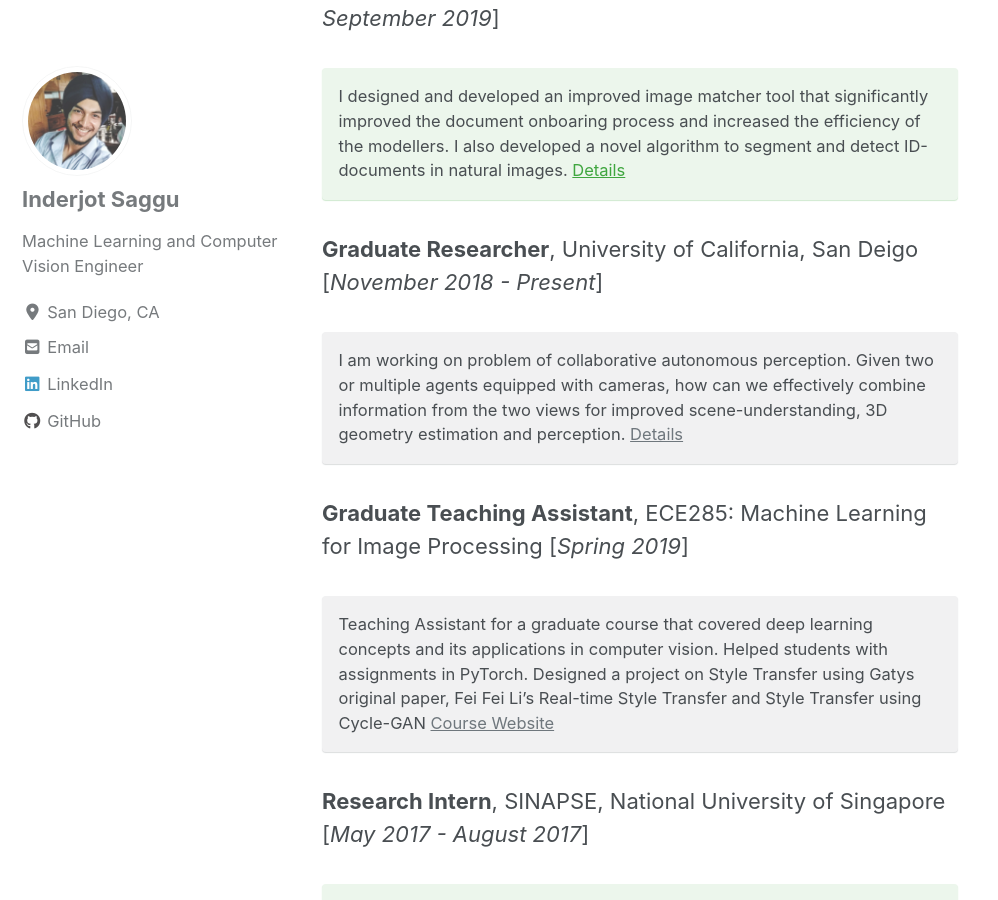
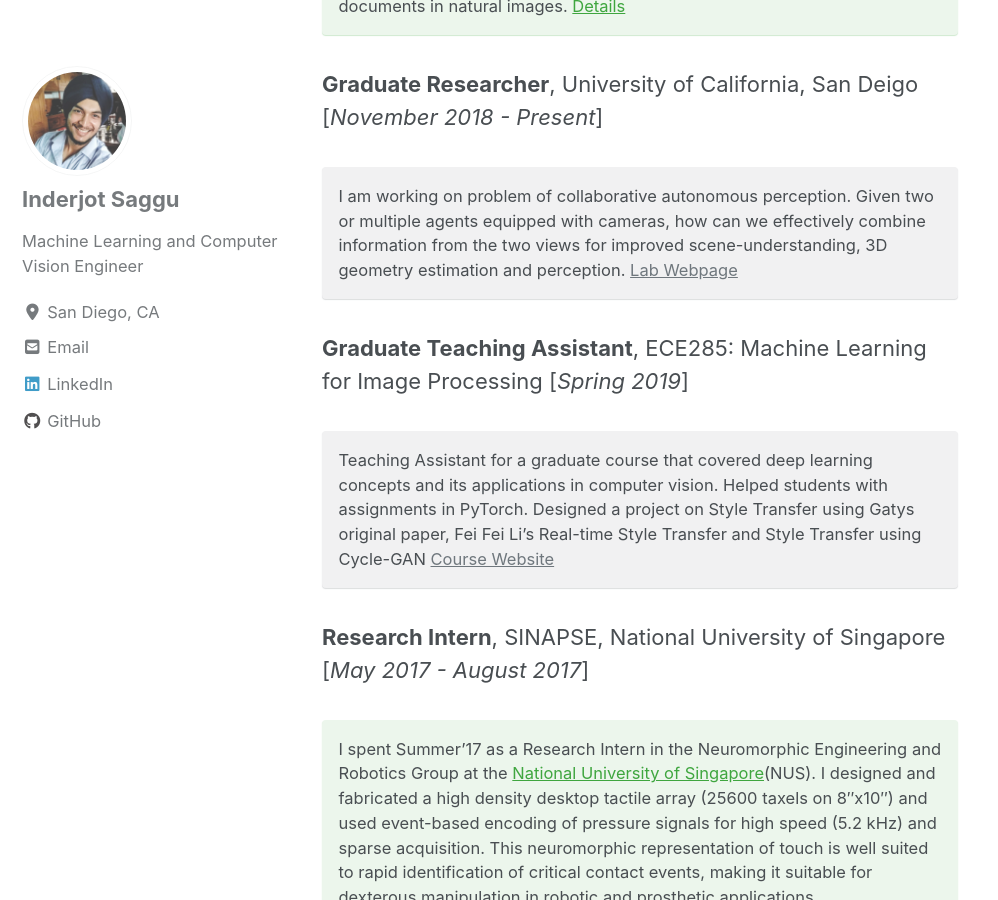
Before and after one commit to ijssaggu/ijssaggu.github.io, a Jekyll site: the page built from _pages/experience.md, in a window 1280 px wide and 900 px high, scrolled down 592 px. Shown: the whole window, without its empty margins (0-998 px from the left). Built offline with Jekyll 4.4.1, drawn with Linux system fonts in a browser that asks for light colours; cached includes are drawn as plain includes; nearby versions of some CDN libraries.

Commit message:
header for experience

```diff
--- a/_pages/experience.md
+++ b/_pages/experience.md
@@ -12,7 +12,7 @@
 
 **Graduate Researcher**, University of California, San Deigo [*November 2018 - Present*]
 
-I am working on problem of collaborative autonomous perception. Given two or multiple agents equipped with cameras, how can we effectively combine information from the two views for improved scene-understanding, 3D geometry estimation and perception. [Details]()
+I am working on problem of collaborative autonomous perception. Given two or multiple agents equipped with cameras, how can we effectively combine information from the two views for improved scene-understanding, 3D geometry estimation and perception. [Lab Webpage](https://wcsng.github.io/wcsng/)
 {: .notice--primary}
 
 **Graduate Teaching Assistant**, ECE285: Machine Learning for Image Processing [*Spring 2019*]
```
Also changed, not shown: other parts of _pages/experience.md (+1 -1 lines), images/experience.jpg (added).
